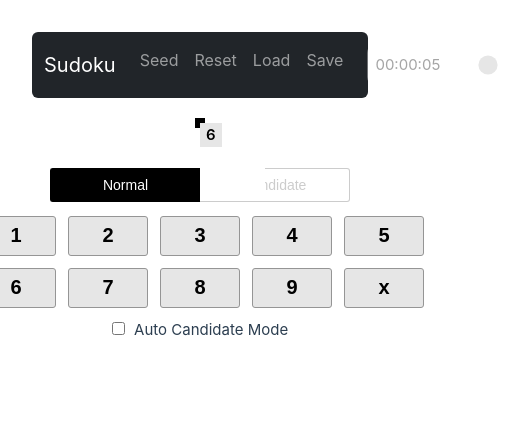
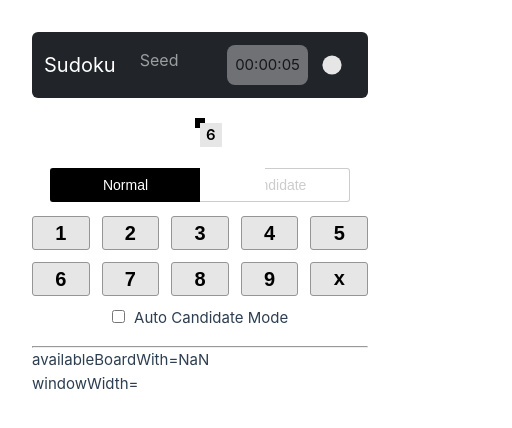
Before and after one commit to rahtol/sudoku-0, a Vue app: page / in a window 390 px wide. Shown: the top 428 px of the page, 512 px wide, since content can reach past the window. Built offline with nearby package versions, Linux system fonts and the light colour scheme; what vue-window-size would draw is missing.

Commit message:
Layout improved to support (at least my) mobile.

```diff
--- a/src/App.vue
+++ b/src/App.vue
@@ -41,7 +41,7 @@ export default {
               // 40 = margin between sudoku board and sudoku controls
       };
       ret = Math.min(ret, 566);
-      ret = Math.max(ret, 459);
+      ret = Math.max(ret, 459-64);
       return ret;
     }
   },
@@ -149,6 +149,11 @@ export default {
           @autoCandidateModeChange="setAutoCandidateMode"
       />
     </div>
+    <div class="debug">
+      <hr>
+      availableBoardWith={{ availableBoardWidth }}<br>
+      windowWidth={{ $windowWidth }}
+    </div>
   </div>
 </template>
 
@@ -157,6 +162,10 @@ export default {
 
 .page-container:focus {
    outline: none;
+}
+
+.debug {
+  margin-top: 1rem;
 }
 
 
--- a/src/components/NavBar.vue
+++ b/src/components/NavBar.vue
@@ -5,9 +5,6 @@
       <div class="navbar-collapse">
         <ul class="navbar-nav">
           <li class="navbar-item" :class="{active: seedMode}" @click="toggleSeedMode()">Seed</li>
-          <li class="navbar-item">Reset</li>
-          <li class="navbar-item">Load</li>
-          <li class="navbar-item">Save</li>
          </ul>
         <div class="StatusIndications">
           <div class="TimerIndication">{{ elapsed_HHMMSS }}</div>
@@ -103,7 +100,6 @@
   border-radius: 0.5rem;
   color:black;
   opacity: 0.35;
-  margin-right: 1rem;
   margin-bottom: 0.25rem;
   margin-top: 0.25rem;
 }
--- a/src/components/SudokuCell.vue
+++ b/src/components/SudokuCell.vue
@@ -213,9 +213,13 @@ export default {
     opacity: 0%;
 }
 
+/*
+@media(hover: hover) {
 .su-cell.hasFocus .candidate-cell:hover {
     opacity: 25%;
 }
+}
+*/
 
 .candidate-cell.candidateSet {
     opacity: 50%;
--- a/src/components/SudokuControls.vue
+++ b/src/components/SudokuControls.vue
@@ -183,12 +183,13 @@ export default {
 @media (width <= 820px) {
 
 .PanelContainer {
-    width: 450px;
+    width: min(450px,100%);
     margin-top: 40px;
 }
 .NumberPad {
     grid-template-columns: 1fr 1fr 1fr 1fr 1fr;
     gap: 12px;
+    width: min(100%, 400px);
 }
 
 .NumberPad button {
@@ -201,13 +202,14 @@ export default {
 }
 
 .NumberKey {
-   width: 80px;
-   height: 40px;
+   width: 100%;
+   height: auto;
+   line-height: 1.5em;
 }
 
 .DeleteButton {
-   width: 80px;
-   height: 40px;
+   width: 100%;
+   height: auto;
 }
 
 }
```
Also changed, not shown: 1 other file (tests, documents, lock files or other folders).
